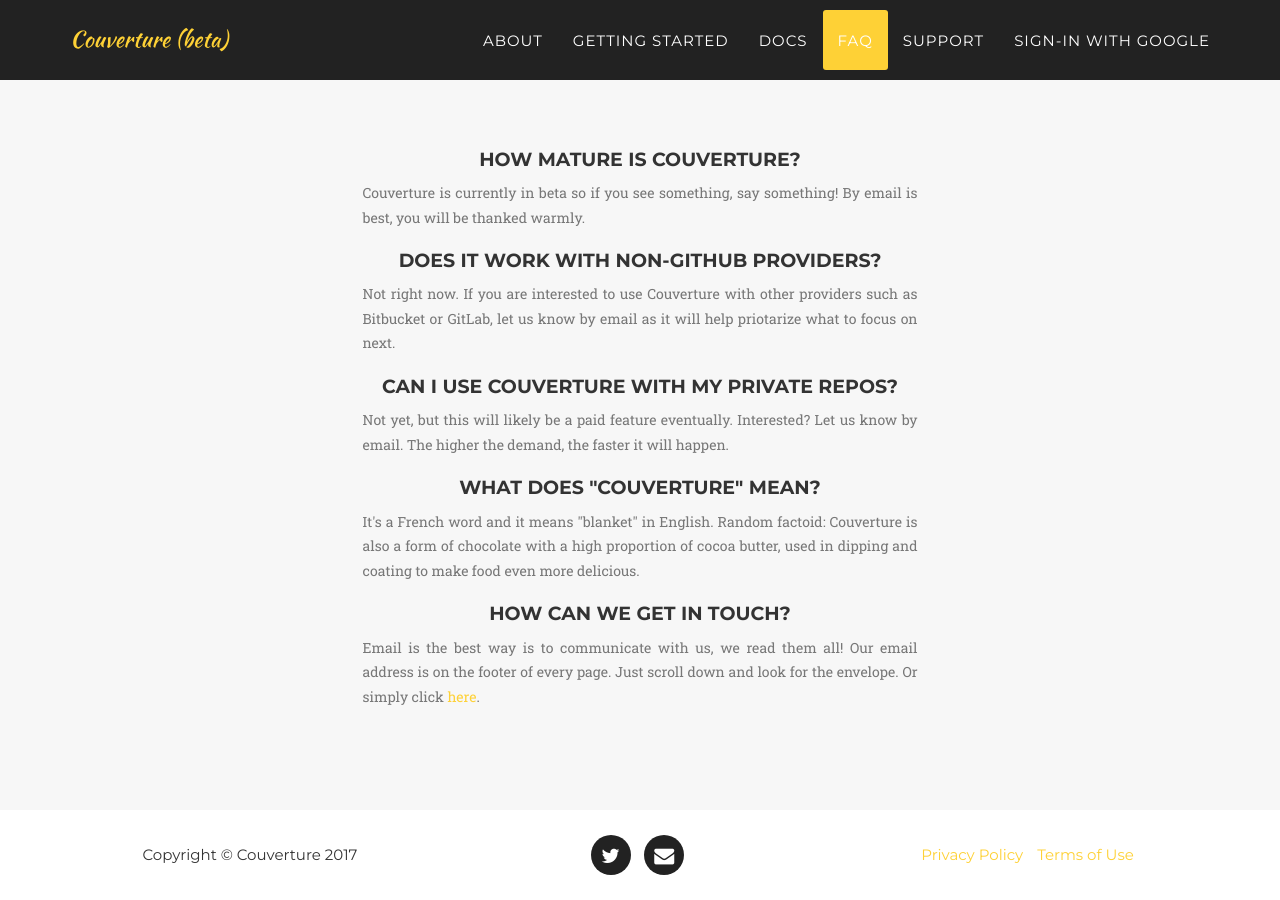
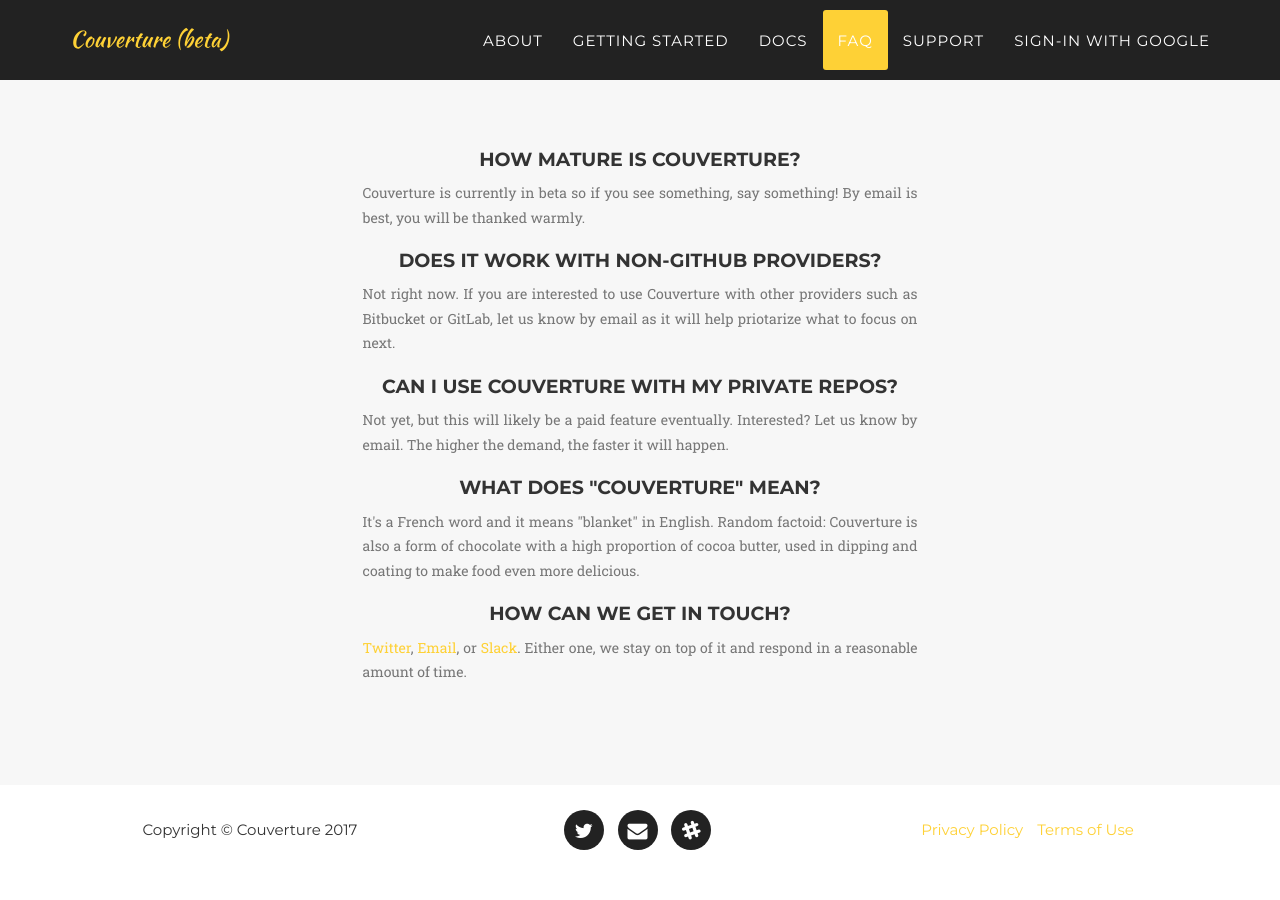
Before and after one commit to couverture/couverture.github.io, a Jekyll site: the page built from index.html, in a window 1280 px wide and 900 px high, scrolled down 5153 px. Built offline with Jekyll 4.4.1, drawn with Linux system fonts in a browser that asks for light colours; some web fonts are replaced; after the commit the page ends 6028 px from its top, so only the background shows below that.

Commit message:
add Slack support

```diff
--- a/_config.yml
+++ b/_config.yml
@@ -56,6 +56,8 @@ social:
     url: https://twitter.com/couvertureio
   - title: envelope
     url: mailto:support@couverture.io
+  - title: slack
+    url: https://couverture-io.slack.com
 
 # Postal address (add as many lines as necessary)
 address:
--- a/_includes/faq.html
+++ b/_includes/faq.html
@@ -31,7 +31,7 @@
 
                 <div class="col-md-offset-3 col-md-6">
                     <h4>How can we get in touch?</h4>
-                    <p class="text-muted text-justify">Email is the best way is to communicate with us, we read them all! Our email address is on the footer of every page. Just scroll down and look for the envelope. Or simply click <a href="mailto:{{ site.email }}">here</a>.</p>
+                    <p class="text-muted text-justify"><a target="_blank" href="https://twitter.com/couvertureio">Twitter</a>, <a href="mailto:{{ site.email }}">Email</a>, or <a target="_blank" href="https://couverture-io.slack.com">Slack</a>. Either one, we stay on top of it and respond in a reasonable amount of time.</p>
                 </div>
 
             </div>
```
